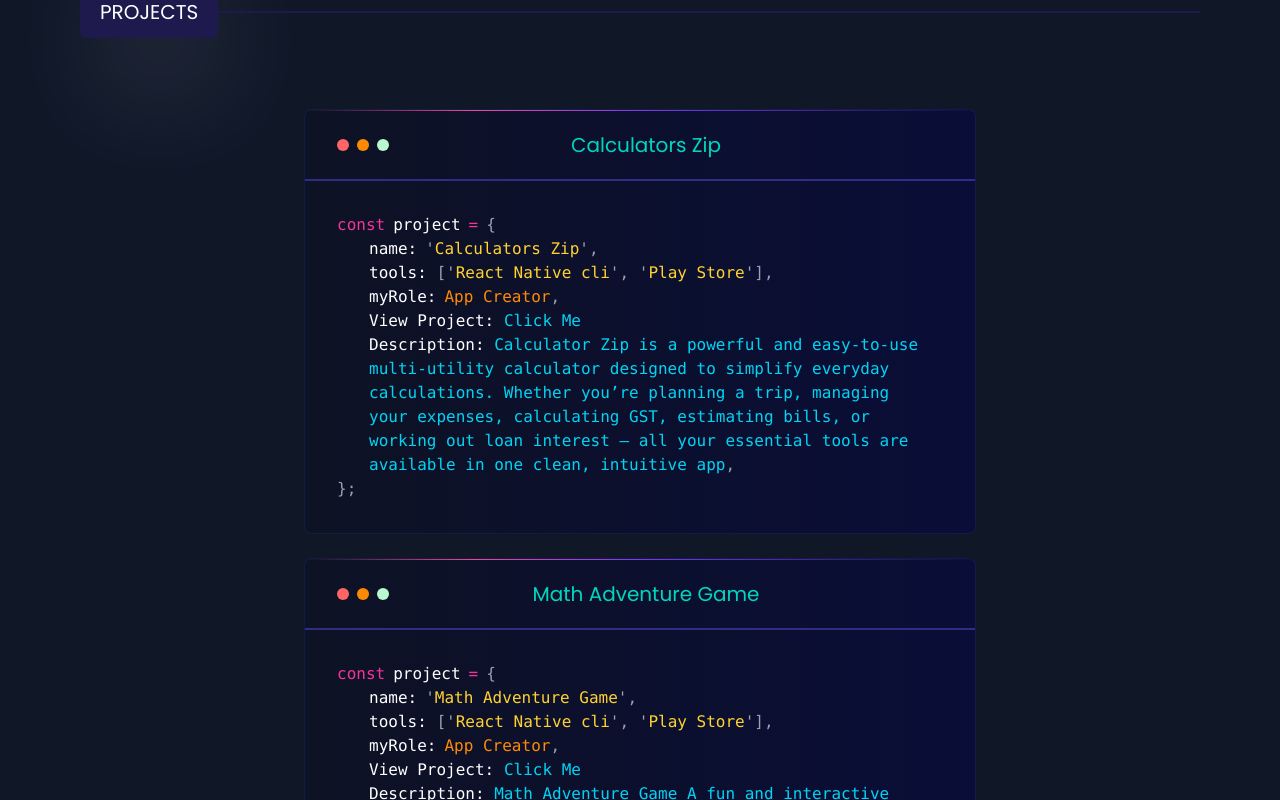
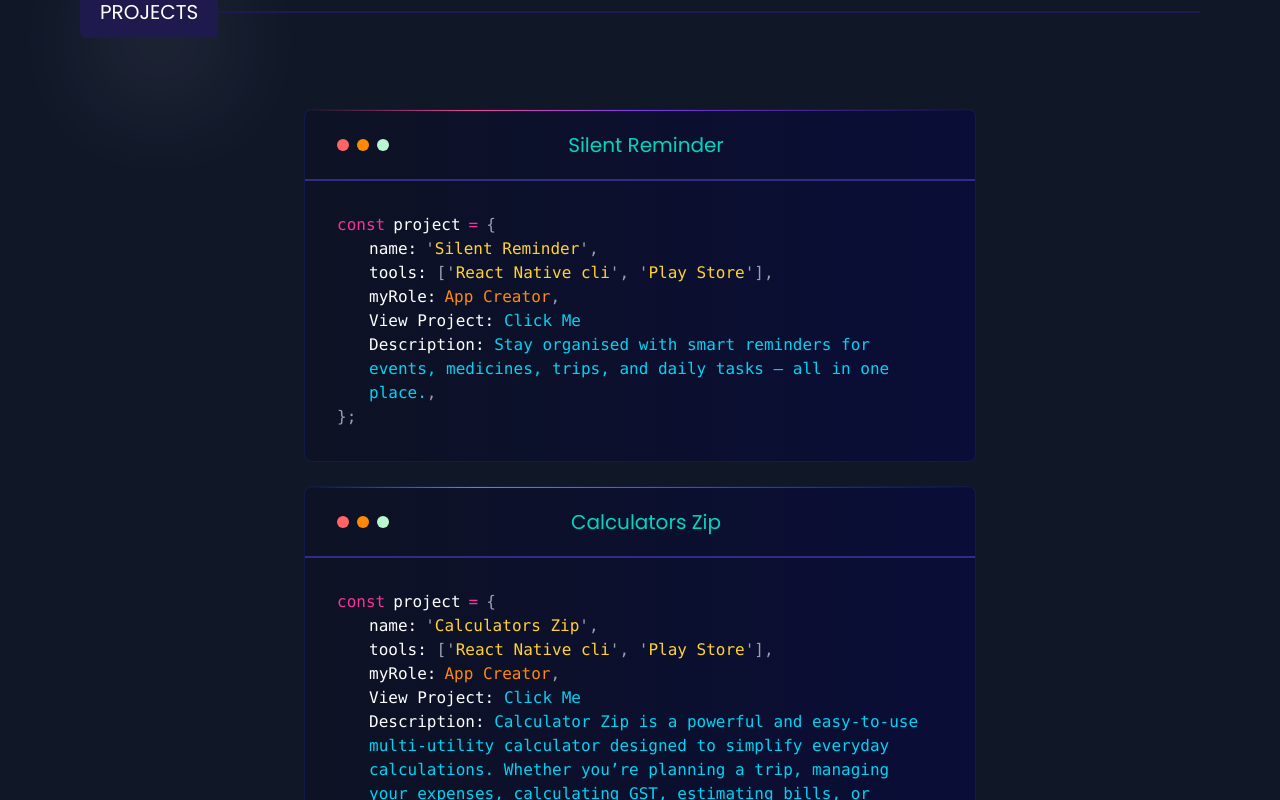
Before and after one commit to infosiddjain/Portfolio, a Next.js app: page / in a window 1280 px wide. Shown: the part 3080-3880 px from the top of the page. Built offline with nearby package versions, Linux system fonts and the light colour scheme; a web font is replaced by a local one.

Commit message:
feat: silent reminder added inside a project section

```diff
--- a/src/data/projects.ts
+++ b/src/data/projects.ts
@@ -8,6 +8,15 @@ export interface Project {
 }
 
 export const projects: Project[] = [
+  {
+    id: "silent_reminder",
+    name: "Silent Reminder",
+    tools: ["React Native cli", "Play Store"],
+    role: "App Creator",
+    link: "https://play.google.com/store/apps/details?id=com.silentreminder",
+    description:
+      "Stay organised with smart reminders for events, medicines, trips, and daily tasks — all in one place.",
+  },
   {
     id: "calculators_zip",
     name: "Calculators Zip",
```
